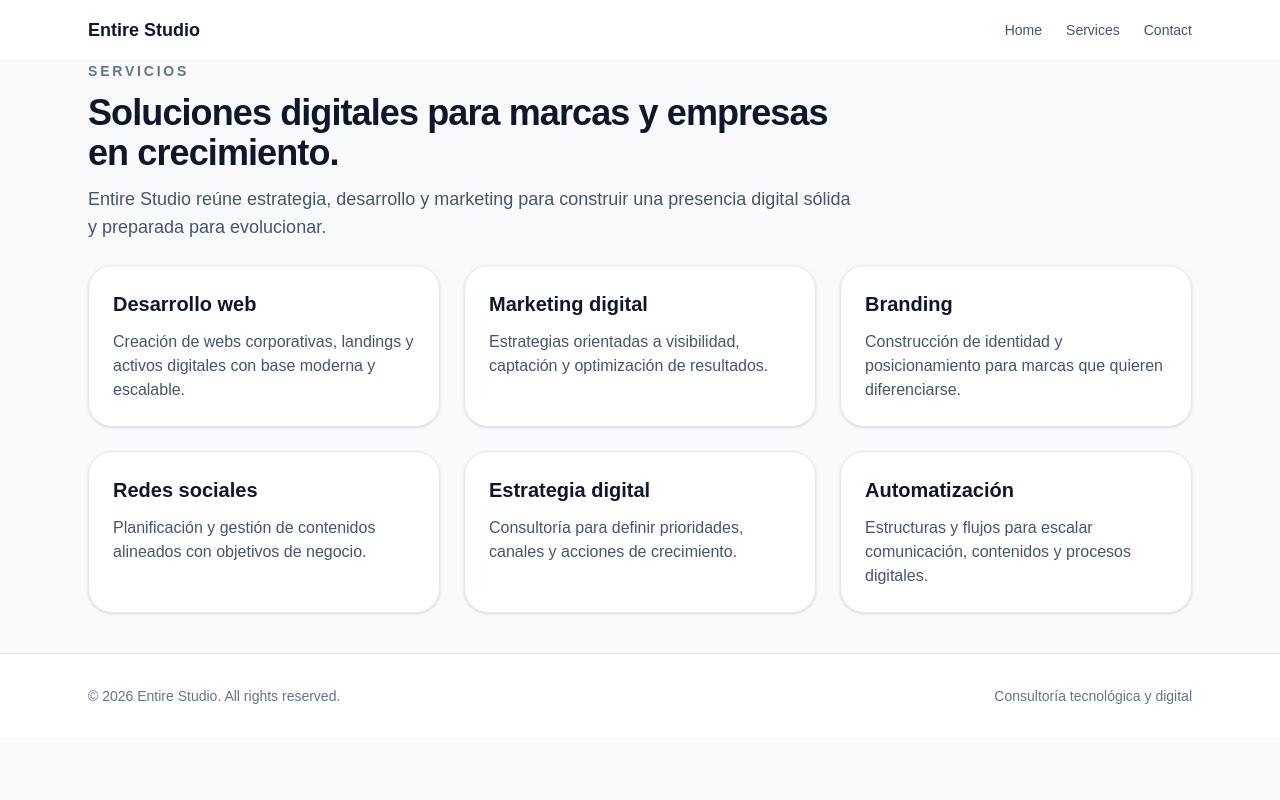
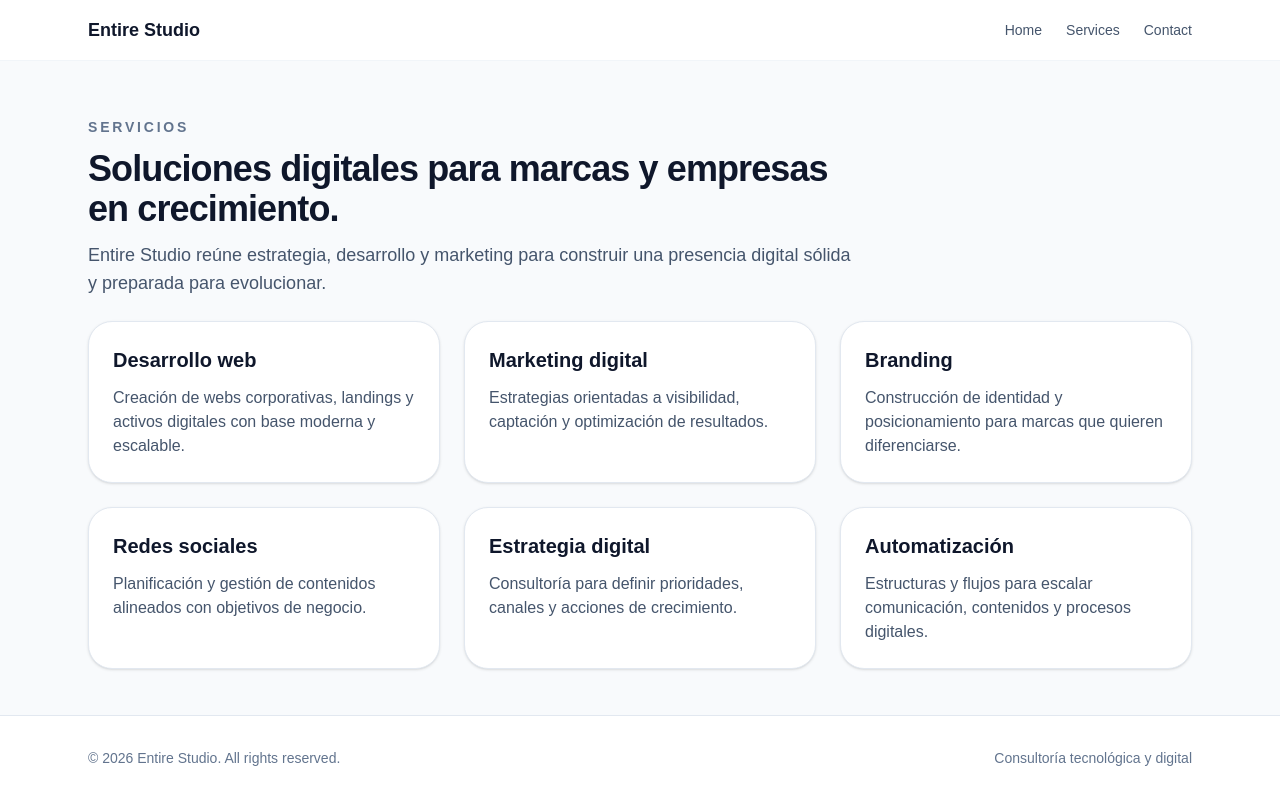
Before and after one commit to ccbaron/entire-adviser, a Nuxt app in the folder frontend/: page /services in a window 1280 px wide. Built offline with nearby package versions, Linux system fonts and the light colour scheme.

Commit message:
style: improve layout and organization of app, index, contact, and services pages with enhanced class adjustments

```diff
--- a/frontend/app/app.vue
+++ b/frontend/app/app.vue
@@ -1,8 +1,8 @@
 <template>
-  <div class="min-h-screen bg-slate-50 text-slate-900">
+  <div class="flex min-h-screen flex-col bg-slate-50 text-slate-900">
     <AppNavbar />
 
-    <main class="mx-auto max-w-6xl px-6 pb-10">
+    <main class="mx-auto w-full max-w-6xl flex-1 px-6 pb-10">
       <NuxtPage />
     </main>
 
--- a/frontend/app/pages/contact.vue
+++ b/frontend/app/pages/contact.vue
@@ -5,6 +5,7 @@ useSeoMeta({
     "Contacta con Entire Studio para explorar proyectos de desarrollo web, branding, marketing digital o consultoría tecnológica.",
 });
 
+// Form state and handlers
 const form = reactive({
   name: "",
   email: "",
@@ -46,7 +47,8 @@ const handleSubmit = async () => {
 </script>
 
 <template>
-  <section class="grid gap-10 lg:grid-cols-2">
+  <!-- Contact page content -->
+  <section class="grid gap-10 pt-10 lg:grid-cols-2 lg:pt-14">
     <div class="space-y-4">
       <p
         class="text-sm font-semibold uppercase tracking-[0.2em] text-slate-500"
--- a/frontend/app/pages/index.vue
+++ b/frontend/app/pages/index.vue
@@ -7,14 +7,16 @@ useSeoMeta({
 </script>
 
 <template>
+  <!-- Home page content -->
   <section class="space-y-24">
     <section class="hero-bleed">
       <div class="hero-overlay"></div>
       <div class="hero-grid"></div>
 
+      <!--- Hero section -->
       <div class="mx-auto max-w-6xl px-6">
         <section
-          class="hero relative grid items-center gap-12 py-16 lg:grid-cols-2 lg:py-24"
+          class="hero relative grid items-center gap-12 py-16 lg:grid-cols-2 lg:py-30"
         >
           <div class="space-y-6">
             <span
@@ -90,6 +92,7 @@ useSeoMeta({
       </div>
     </section>
 
+    <!-- Services section -->
     <section class="space-y-8">
       <div class="max-w-2xl space-y-3">
         <p
@@ -173,6 +176,7 @@ useSeoMeta({
       </div>
     </section>
 
+    <!-- How we work section -->
     <section
       class="grid gap-8 rounded-4xl border border-slate-200 bg-white p-8 shadow-sm lg:grid-cols-[0.95fr_2fr] lg:p-10"
     >
@@ -231,6 +235,7 @@ useSeoMeta({
       </div>
     </section>
 
+    <!-- Contact section -->
     <section
       class="rounded-4xl bg-slate-950 px-8 py-12 text-white shadow-sm lg:px-10 lg:py-14"
     >
--- a/frontend/app/pages/services.vue
+++ b/frontend/app/pages/services.vue
@@ -7,7 +7,8 @@ useSeoMeta({
 </script>
 
 <template>
-  <section class="space-y-6">
+  <!-- Services page content -->
+  <section class="space-y-6 pt-10 lg:pt-14">
     <div class="max-w-3xl space-y-3">
       <p
         class="text-sm font-semibold uppercase tracking-[0.2em] text-slate-500"
```
